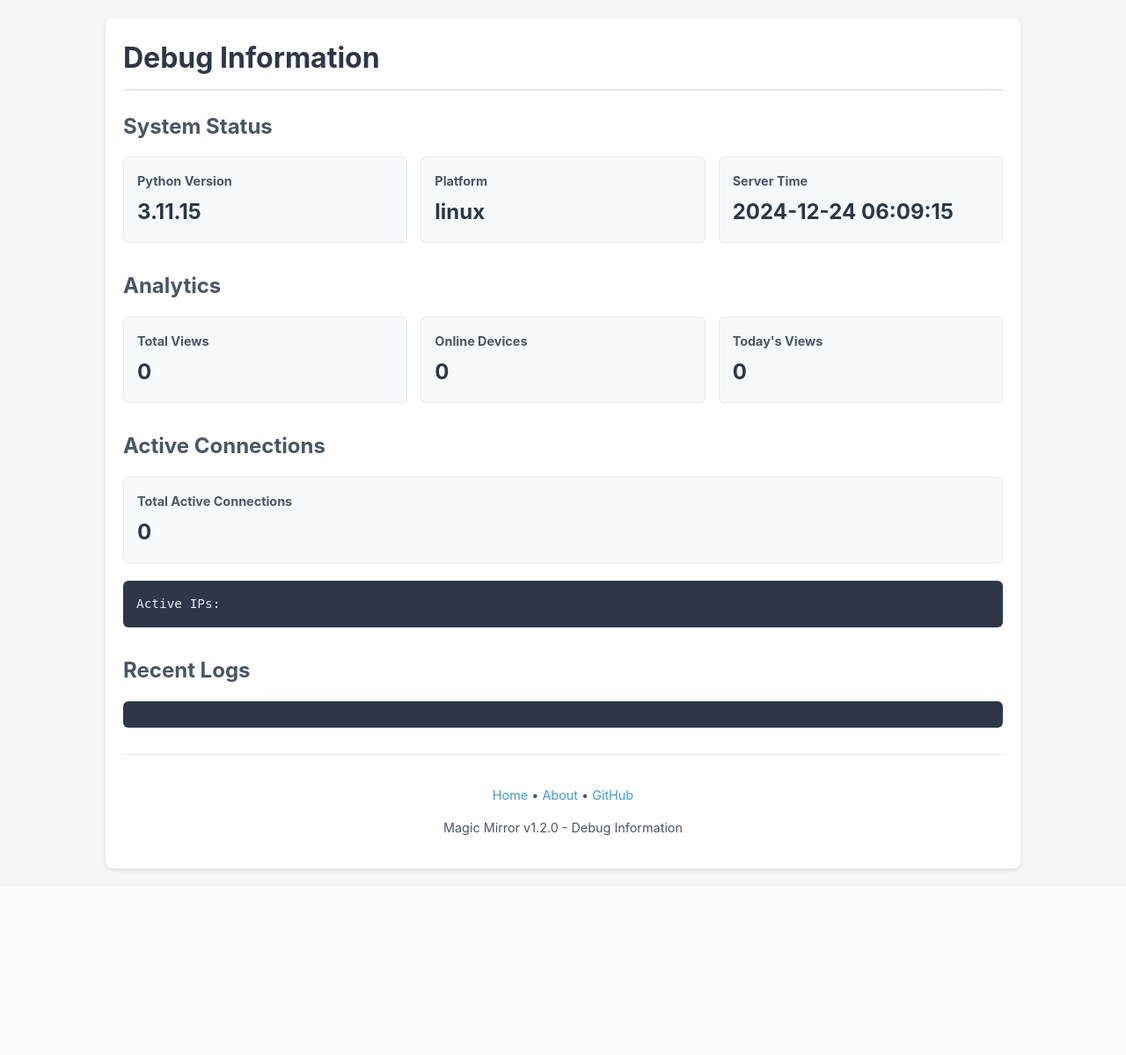
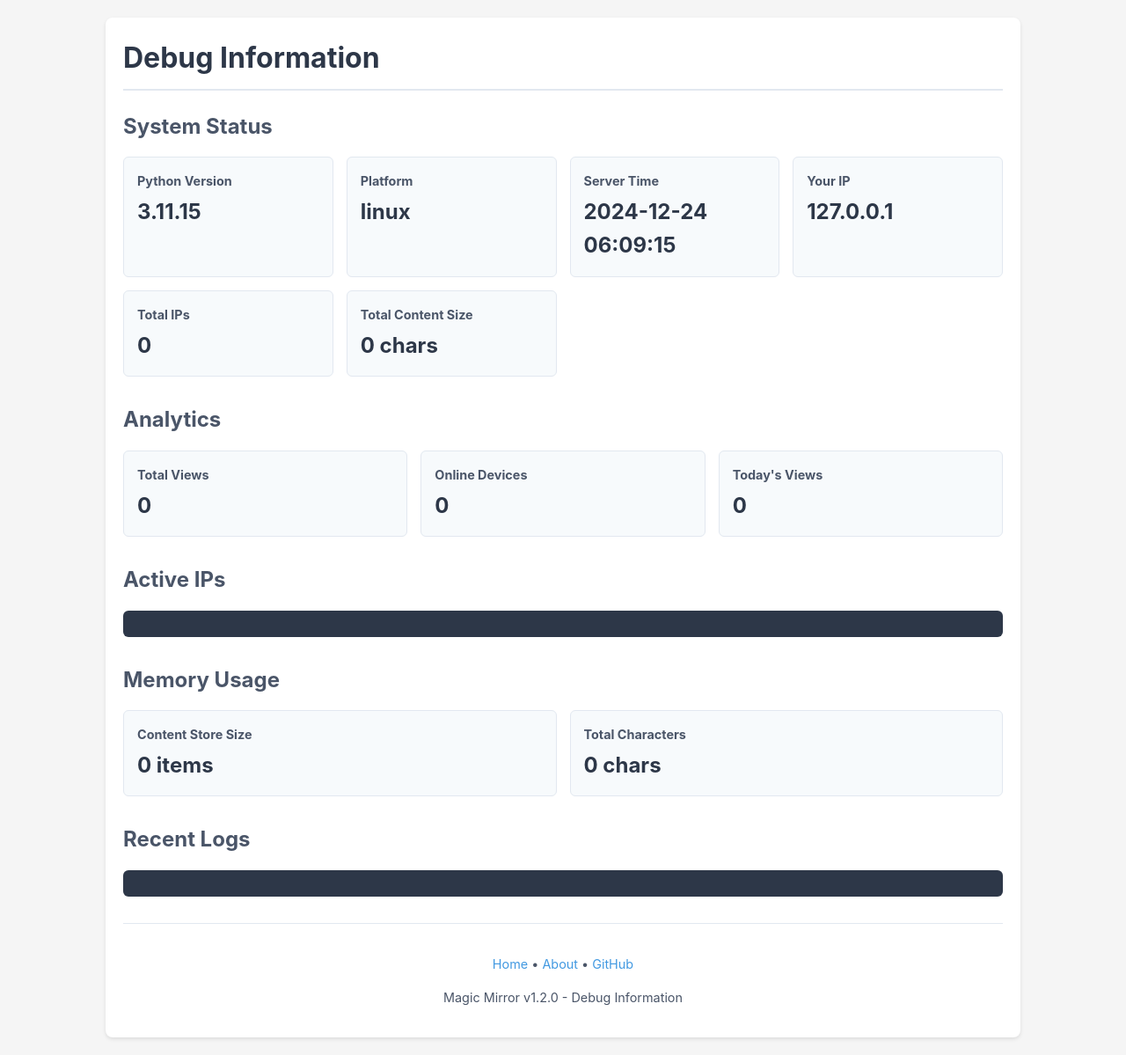
Before and after one commit to harmonyinfotech/mirror, a Flask app: page /debug in a window 1280 px wide. Shown: the whole page at 88% size. Before the commit the page ends 990 px from the top, so only its background shows below. Run offline with Flask 2, Linux system fonts and the light colour scheme; data that the repository does not hold is empty.

Commit message:
Fix debug page, about page, and content syncing

```diff
--- a/app.py
+++ b/app.py
@@ -147,16 +147,46 @@ def generate_qr():
         logger.error(f"QR code generation error: {str(e)}")
         return str(e), 500
 
+@app.route('/about')
+def about():
+    """Show about page"""
+    try:
+        stats = {
+            'total_pageviews': get_analytics()['views'],
+            'total_unique_visitors': get_analytics()['online_devices'],
+            'total_syncs': len(content_by_ip),
+            'total_chars_shared': sum(len(content) for content in content_by_ip.values()),
+            'active_networks': len(content_by_ip)
+        }
+        return render_template('about.html', stats=stats, version=VERSION)
+    except Exception as e:
+        logger.error(f"About page error: {str(e)}")
+        return str(e), 500
+
 @app.route('/debug')
 def debug():
     """Show debug information"""
     try:
         analytics = get_analytics()
+        ip = get_client_ip()
+
+        # Get active IPs and their content lengths
+        active_ips = {}
+        for ip_addr, content in content_by_ip.items():
+            active_ips[ip_addr] = {
+                'content_length': len(content),
+                'last_activity': datetime.now().strftime('%Y-%m-%d %H:%M:%S'),
+                'is_current_ip': ip_addr == ip
+            }
+
         system_info = {
             'python_version': sys.version.split()[0],
             'platform': sys.platform,
             'time': datetime.now().strftime('%Y-%m-%d %H:%M:%S'),
-            'active_connections': sum(len(clients) for clients in clients_by_ip.values())
+            'current_ip': ip,
+            'total_ips': len(content_by_ip),
+            'total_content_size': sum(len(content) for content in content_by_ip.values()),
+            'uptime': 'N/A'  # TODO: Add server uptime
         }
 
         # Get recent logs
@@ -167,11 +197,12 @@ def debug():
 
         debug_info = {
             'analytics': analytics,
-            'active_connections': {
-                'total': sum(len(clients) for clients in clients_by_ip.values()),
-                'by_ip': {ip: len(clients_list) for ip, clients_list in clients_by_ip.items()}
-            },
-            'system_info': system_info
+            'active_ips': active_ips,
+            'system_info': system_info,
+            'memory_usage': {
+                'content_store': len(content_by_ip),
+                'total_chars': sum(len(content) for content in content_by_ip.values())
+            }
         }
 
         return render_template('debug.html',
--- a/templates/debug.html
+++ b/templates/debug.html
@@ -110,7 +110,7 @@
             <div class="stats-grid">
                 <div class="stat-card">
                     <h3>Python Version</h3>
-                    <p>{{ debug_info.system_info.python_version.split()[0] }}</p>
+                    <p>{{ debug_info.system_info.python_version }}</p>
                 </div>
                 <div class="stat-card">
                     <h3>Platform</h3>
@@ -119,6 +119,18 @@
                 <div class="stat-card">
                     <h3>Server Time</h3>
                     <p>{{ debug_info.system_info.time }}</p>
+                </div>
+                <div class="stat-card">
+                    <h3>Your IP</h3>
+                    <p>{{ debug_info.system_info.current_ip }}</p>
+                </div>
+                <div class="stat-card">
+                    <h3>Total IPs</h3>
+                    <p>{{ debug_info.system_info.total_ips }}</p>
+                </div>
+                <div class="stat-card">
+                    <h3>Total Content Size</h3>
+                    <p>{{ debug_info.system_info.total_content_size }} chars</p>
                 </div>
             </div>
         </div>
@@ -142,17 +154,26 @@
         </div>
 
         <div class="section">
-            <h2>Active Connections</h2>
+            <h2>Active IPs</h2>
+            <div class="log-container">
+                <pre>{% for ip, info in debug_info.active_ips.items() %}{{ ip }} {% if info.is_current_ip %}(You){% endif %}:
+  Content Length: {{ info.content_length }} chars
+  Last Activity: {{ info.last_activity }}
+{% endfor %}</pre>
+            </div>
+        </div>
+
+        <div class="section">
+            <h2>Memory Usage</h2>
             <div class="stats-grid">
                 <div class="stat-card">
-                    <h3>Total Active Connections</h3>
-                    <p>{{ debug_info.active_connections.total }}</p>
+                    <h3>Content Store Size</h3>
+                    <p>{{ debug_info.memory_usage.content_store }} items</p>
                 </div>
-            </div>
-            <div class="log-container">
-                <pre>Active IPs:
-{% for ip, count in debug_info.active_connections.by_ip.items() %}{{ ip }}: {{ count }} connection(s)
-{% endfor %}</pre>
+                <div class="stat-card">
+                    <h3>Total Characters</h3>
+                    <p>{{ debug_info.memory_usage.total_chars }} chars</p>
+                </div>
             </div>
         </div>
 
```
Also changed, not shown: templates/index.html (+23 -7 lines).
